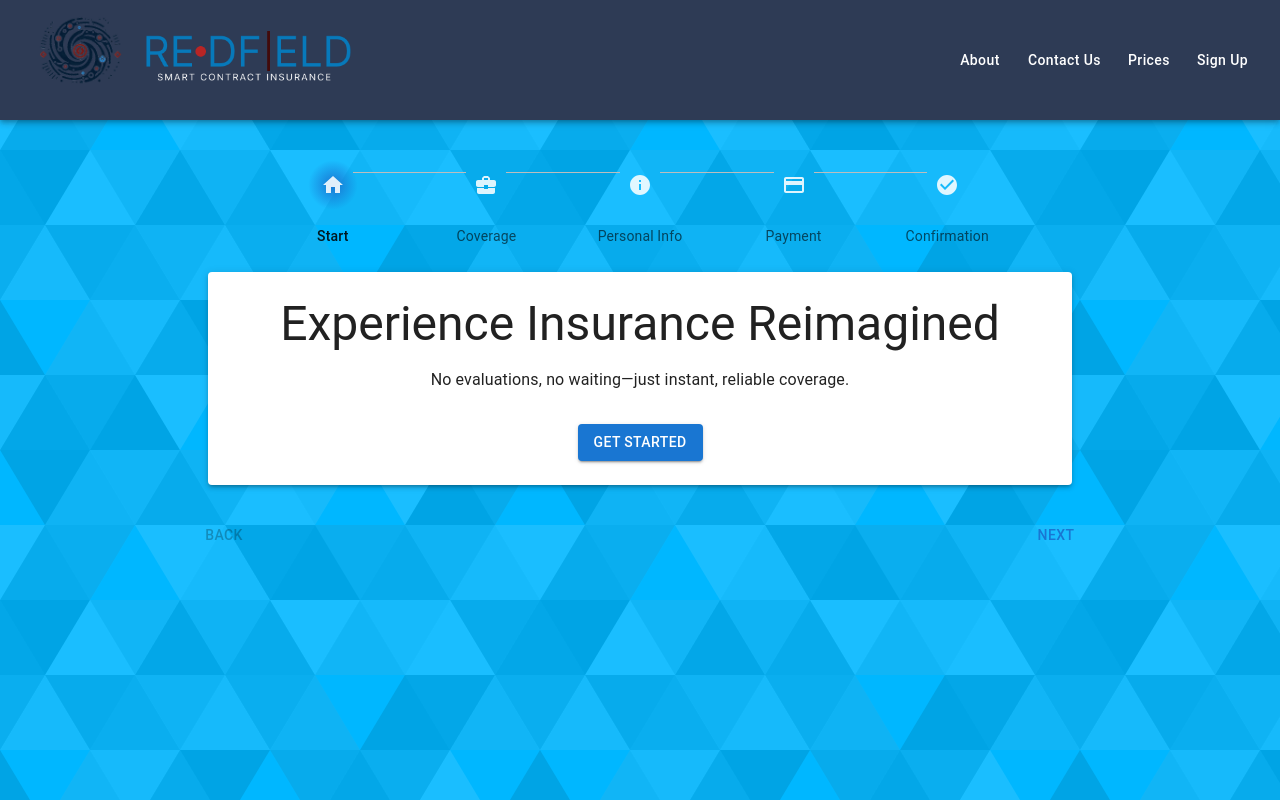
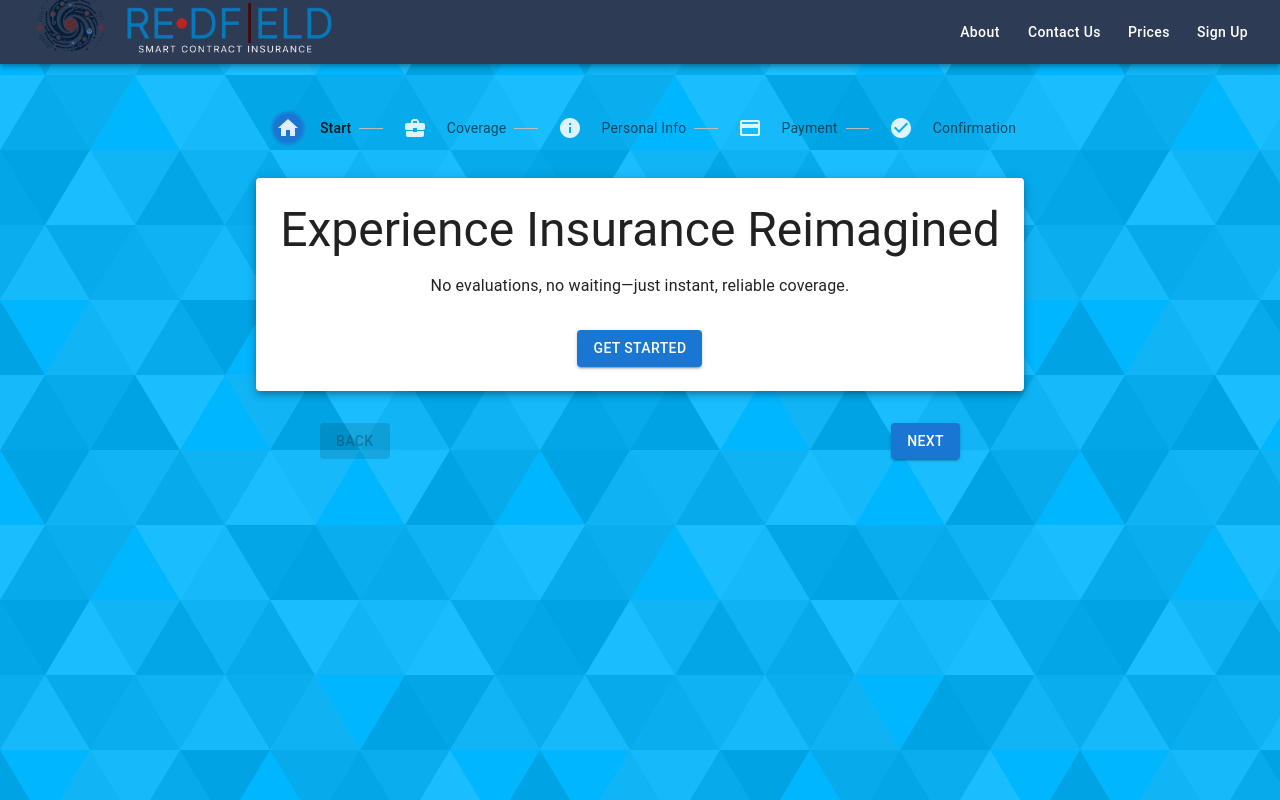
Before and after one commit to ControlYourPotatoes/redfield-react, a React (Vite) app: page /GuidedStore in a window 1280 px wide. Built offline with nearby package versions, Linux system fonts and the light colour scheme.

Commit message:
styling adjustments

```diff
--- a/src/components/Navbar.tsx
+++ b/src/components/Navbar.tsx
@@ -11,6 +11,7 @@ const CloseIcon = "./assets/icon/closed-icon.png"; // Path to your custom close
 const StyledToolbar = styled(Toolbar)(() => ({
   justifyContent: 'space-between',
   backgroundColor: '#2E3B55',
+  maxHeight: '3rem',
 }));
 
 const LogoButton = styled(Button)(({ theme }) => ({
@@ -22,7 +23,7 @@ const LogoButton = styled(Button)(({ theme }) => ({
 
 const Hurricane = styled('img')(({ }) => ({
   //  marginRight: '16px', // Adjust the spacing as needed
-  height: '120px', // Adjust the size as needed
+  height: '100px', // Adjust the size as needed
   // Add more styles as needed
 }));
 
--- a/src/components/guided_store/GuidedStore.tsx
+++ b/src/components/guided_store/GuidedStore.tsx
@@ -25,15 +25,15 @@ interface ColorlibStepIconProps {
 
 const ColorlibStepIconRoot = styled('div')<ColorlibStepIconProps>(({ theme, active, completed }) => ({
   borderRadius: '50%',
-  width: '50px',
-  height: '50px',
+  width: '3rem',
+  height: '3rem',
   display: 'flex',
   justifyContent: 'center',
   alignItems: 'center',
   background: completed
-    ? `radial-gradient(circle, ${theme.palette.success.main} 0%, transparent 70%)` // For completed state
+    ? `radial-gradient(circle, ${theme.palette.success.main} 40%, transparent 55%)` // For completed state
     : active
-    ? `radial-gradient(circle, ${theme.palette.primary.main} 0%, transparent 70%)` // For active state
+    ? `radial-gradient(circle, ${theme.palette.primary.main} 40%, transparent 55%)` // For active state
     : 'transparent', // Default when neither active nor completed
 }));
 
@@ -94,7 +94,7 @@ export default function GuidedStore() {
   return (
     <Box sx={{ width: '100%', display: 'flex', flexDirection: 'column', alignItems: 'center' }}>
       <Box sx={{ width: '60%', margin: 'auto', padding: '10px', marginTop: '30px' }}>
-        <Stepper alternativeLabel activeStep={activeStep}>
+        <Stepper activeStep={activeStep}>
         {steps.map((label, index) => (
           <Step key={label}>
             <StepLabel
@@ -111,20 +111,20 @@ export default function GuidedStore() {
         ))}
       </Stepper>
       </Box>
-      <Box sx={{ width: '70%', margin: 'auto' }}>
-        <Paper elevation={3} sx={{ margin: 2, padding: 3 }}>
+      <Box sx={{margin: 'auto' }}>
+        <Paper elevation={5} sx={{ margin: 2, padding: 3 }}>
           <Box sx={{ maxWidth: '900px', width: '100%', margin: 'auto' }}>
             {renderActiveComponent(activeStep)}
           </Box>
         </Paper>
       </Box>
-      <Box sx={{ display: 'flex', flexDirection: 'row', pt: 2, width: '70%', margin: 'auto' }}>
-        <Button color="primary" disabled={activeStep === 0} onClick={handleBack} sx={{ mr: 1 }}>
+      <Box sx={{ display: 'flex', flexDirection: 'row', pt: 2, width: '50%', margin: 'auto' }}>
+        <Button variant="contained" color="primary" disabled={activeStep === 0} onClick={handleBack} sx={{ mr: 1 }}>
           Back
         </Button>
         <Box sx={{ flex: '1 1 auto' }} />
-        <Button onClick={handleNext}>
-          {activeStep === steps.length - 1 ? 'Finish' : 'Next'}
+        <Button variant="contained" onClick={handleNext}>
+          {activeStep === steps.length - 1 ? 'Submit' : 'Next'}
         </Button>
       </Box>
       {activeStep === steps.length && (
```
